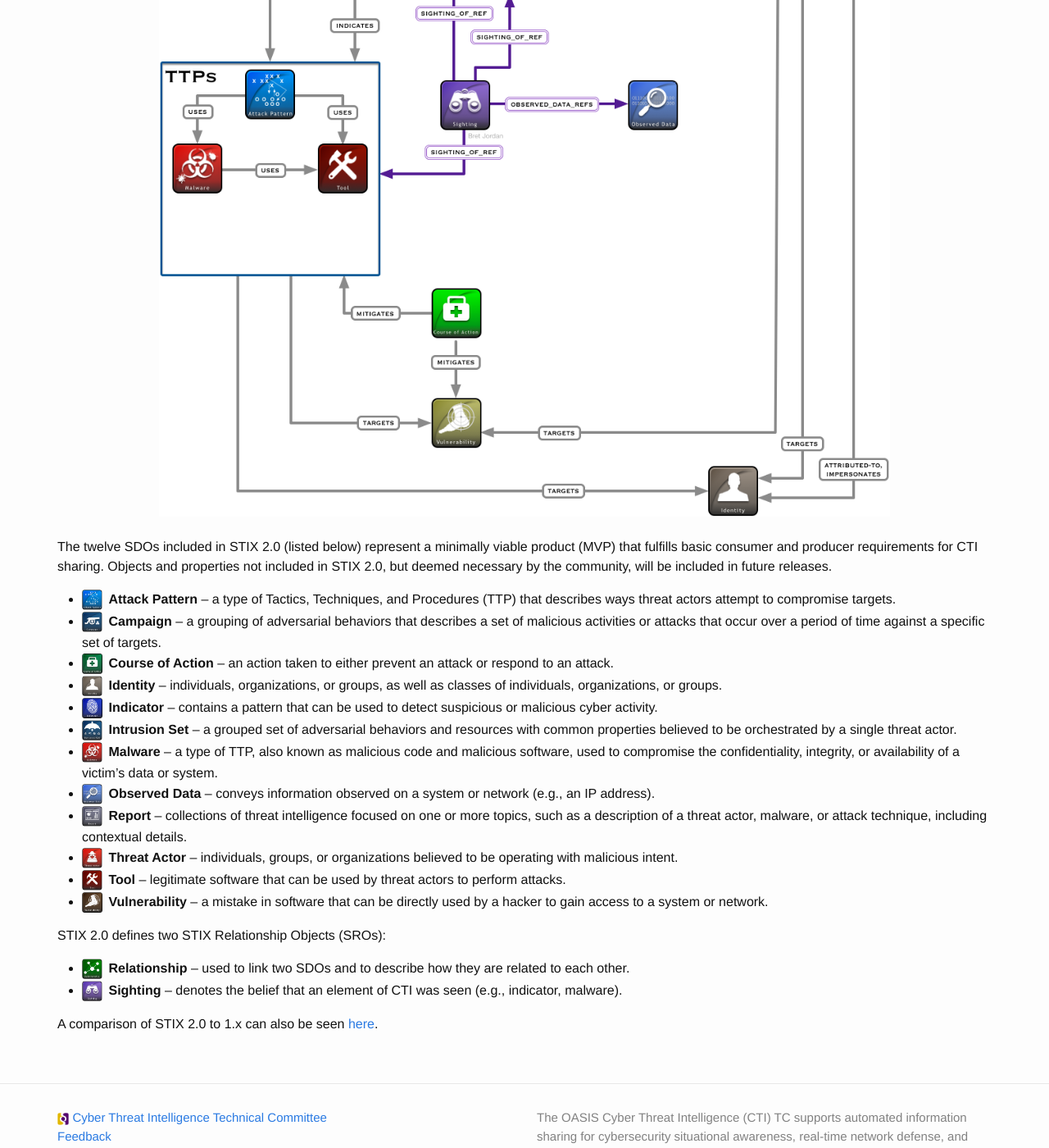
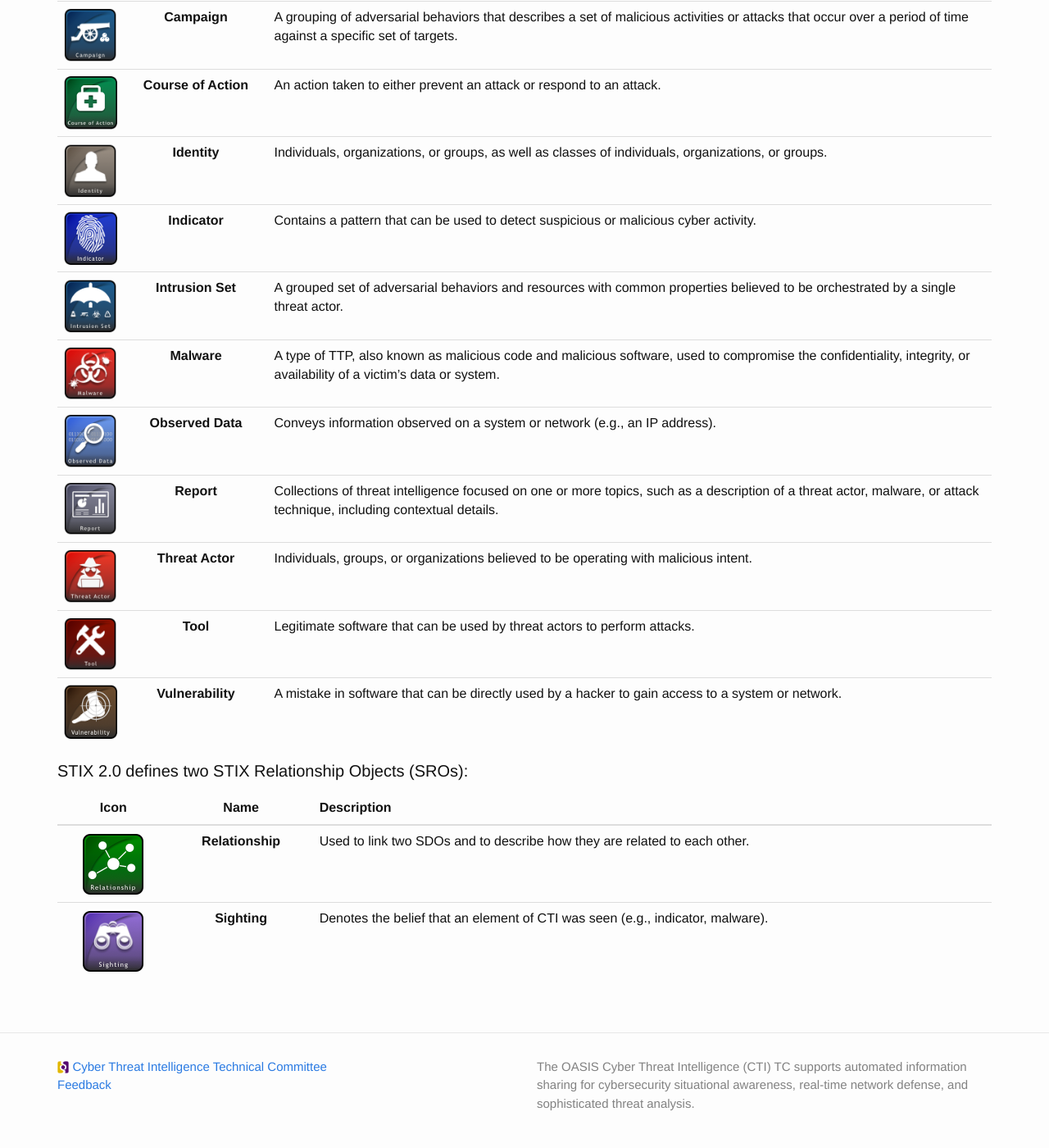
Before and after one commit to oasis-open/cti-documentation, a Jekyll site: the page built from stix/about.md, in a window 1280 px wide and 1400 px high, scrolled down 1130 px. Shown: the whole window at 82% size. Built offline with Jekyll 4.4.1, drawn with Linux system fonts in a browser that asks for light colours; some of the changed text lies outside the part shown.

Commit message:
Updated STIX icons on about page

```diff
--- a/stix/about.md
+++ b/stix/about.md
@@ -1,6 +1,6 @@
 ---
 layout: page
-title: About STIX
+title: About
 categories: stix
 ---
 
@@ -31,30 +31,32 @@
 
 Complete information for STIX 2.0 is available on the [OASIS Cyber Threat Intelligence (CTI) Technical Committee (TC)](https://www.oasis-open.org/committees/tc_home.php?wg_abbrev=cti) website. [Specification documents](https://docs.google.com/document/d/1yvqWaPPnPW-2NiVCLqzRszcx91ffMowfT5MmE9Nsy_w/edit?pref=2&pli=1) and [schemas and tools](https://www.oasis-open.org/committees/tc_home.php?wg_abbrev=cti#openrepo) are also available.
 
-## STIX 2.0
+## STIX 2.0 Icons
 
-<div class="figure center-block text-center" markdown="span" style="width:80%">
-![STIX 2.0 Architecture]({{ site.baseurl }}/img/stix2_architecture2.png){: .figure-img .img-fluid}
-</div>
+STIX Icons represent a minimally viable product (MVP) that fulfills basic consumer and producer requirements for CTI sharing. Objects and properties not included in STIX 2.0, but deemed necessary by the community, will be included in future releases.
 
-The twelve SDOs included in STIX 2.0 (listed below) represent a minimally viable product (MVP) that fulfills basic consumer and producer requirements for CTI sharing. Objects and properties not included in STIX 2.0, but deemed necessary by the community, will be included in future releases.
+#### STIX 2.0 defines twelve STIX Domain Objects (SDOs):
 
--   ![Attack Pattern Icon]({{ site.baseurl }}/img/icons/attack_pattern.png) **Attack Pattern** – a type of Tactics, Techniques, and Procedures (TTP) that describes ways threat actors attempt to compromise targets.
--   ![Campaign Icon]({{ site.baseurl }}/img/icons/campaign.png) **Campaign** – a grouping of adversarial behaviors that describes a set of malicious activities or attacks that occur over a period of time against a specific set of targets.
--   ![Course of Action Icon]({{ site.baseurl }}/img/icons/course_of_action.png) **Course of Action** – an action taken to either prevent an attack or respond to an attack.
--   ![Identity Icon]({{ site.baseurl }}/img/icons/identity.png) **Identity** – individuals, organizations, or groups, as well as classes of individuals, organizations, or groups.
--   ![Indicator Icon]({{ site.baseurl }}/img/icons/indicator.png) **Indicator** – contains a pattern that can be used to detect suspicious or malicious cyber activity.
--   ![Intrusion Set Icon]({{ site.baseurl }}/img/icons/intrusion_set.png) **Intrusion Set** – a grouped set of adversarial behaviors and resources with common properties believed to be orchestrated by a single threat actor.
--   ![Malware Icon]({{ site.baseurl }}/img/icons/malware.png) **Malware** – a type of TTP, also known as malicious code and malicious software, used to compromise the confidentiality, integrity, or availability of a victim’s data or system.
--   ![Observed Data Icon]({{ site.baseurl }}/img/icons/observed_data.png) **Observed Data** – conveys information observed on a system or network (e.g., an IP address).
--   ![Report Icon]({{ site.baseurl }}/img/icons/report.png) **Report** – collections of threat intelligence focused on one or more topics, such as a description of a threat actor, malware, or attack technique, including contextual details.
--   ![Threat Actor Icon]({{ site.baseurl }}/img/icons/threat_actor.png) **Threat Actor** – individuals, groups, or organizations believed to be operating with malicious intent.
--   ![Tool Icon]({{ site.baseurl }}/img/icons/tool.png) **Tool** – legitimate software that can be used by threat actors to perform attacks.
--   ![Vulnerability Icon]({{ site.baseurl }}/img/icons/vulnerability.png) **Vulnerability** – a mistake in software that can be directly used by a hacker to gain access to a system or network.
+{:.table .table-hover .table-example .table-desc}
+| Icon | Name | Description |
+| :---: | :---: | --- |
+| ![Attack Pattern Icon]({{ site.baseurl }}/img/icons/attack_pattern.png) | **Attack Pattern** | A type of Tactics, Techniques, and Procedures (TTP) that describes ways threat actors attempt to compromise targets. |
+| ![Campaign Icon]({{ site.baseurl }}/img/icons/campaign.png) | **Campaign** | A grouping of adversarial behaviors that describes a set of malicious activities or attacks that occur over a period of time against a specific set of targets. |
+| ![Course of Action Icon]({{ site.baseurl }}/img/icons/course_of_action.png) | **Course of Action** | An action taken to either prevent an attack or respond to an attack. |
+| ![Identity Icon]({{ site.baseurl }}/img/icons/identity.png) | **Identity** | Individuals, organizations, or groups, as well as classes of individuals, organizations, or groups.
+| ![Indicator Icon]({{ site.baseurl }}/img/icons/indicator.png) | **Indicator** | Contains a pattern that can be used to detect suspicious or malicious cyber activity. |
+| ![Intrusion Set Icon]({{ site.baseurl }}/img/icons/intrusion_set.png) | **Intrusion Set** | A grouped set of adversarial behaviors and resources with common properties believed to be orchestrated by a single threat actor. |
+| ![Malware Icon]({{ site.baseurl }}/img/icons/malware.png) | **Malware** | A type of TTP, also known as malicious code and malicious software, used to compromise the confidentiality, integrity, or availability of a victim’s data or system. |
+| ![Observed Data Icon]({{ site.baseurl }}/img/icons/observed_data.png) | **Observed Data** | Conveys information observed on a system or network (e.g., an IP address). |
+| ![Report Icon]({{ site.baseurl }}/img/icons/report.png) | **Report** | Collections of threat intelligence focused on one or more topics, such as a description of a threat actor, malware, or attack technique, including contextual details. |
+| ![Threat Actor Icon]({{ site.baseurl }}/img/icons/threat_actor.png) | **Threat Actor** |Individuals, groups, or organizations believed to be operating with malicious intent. |
+| ![Tool Icon]({{ site.baseurl }}/img/icons/tool.png) | **Tool** | Legitimate software that can be used by threat actors to perform attacks. |
+| ![Vulnerability Icon]({{ site.baseurl }}/img/icons/vulnerability.png) | **Vulnerability** | A mistake in software that can be directly used by a hacker to gain access to a system or network. |
 
-STIX 2.0 defines two STIX Relationship Objects (SROs):
+#### STIX 2.0 defines two STIX Relationship Objects (SROs):
 
--   ![Relationship Icon]({{ site.baseurl }}/img/icons/relationship.png) **Relationship** – used to link two SDOs and to describe how they are related to each other.
--   ![Sighting Icon]({{ site.baseurl }}/img/icons/sighting.png) **Sighting** – denotes the belief that an element of CTI was seen (e.g., indicator, malware).
-
-A comparison of STIX 2.0 to 1.x can also be seen [here](compare).
+{:.table .table-hover .table-example .table-desc}
+| Icon | Name | Description |
+| :---: | :---:| --- |
+| ![Relationship Icon]({{ site.baseurl }}/img/icons/relationship.png) | **Relationship** | Used to link two SDOs and to describe how they are related to each other. |
+| ![Sighting Icon]({{ site.baseurl }}/img/icons/sighting.png) | **Sighting** | Denotes the belief that an element of CTI was seen (e.g., indicator, malware). |
```
